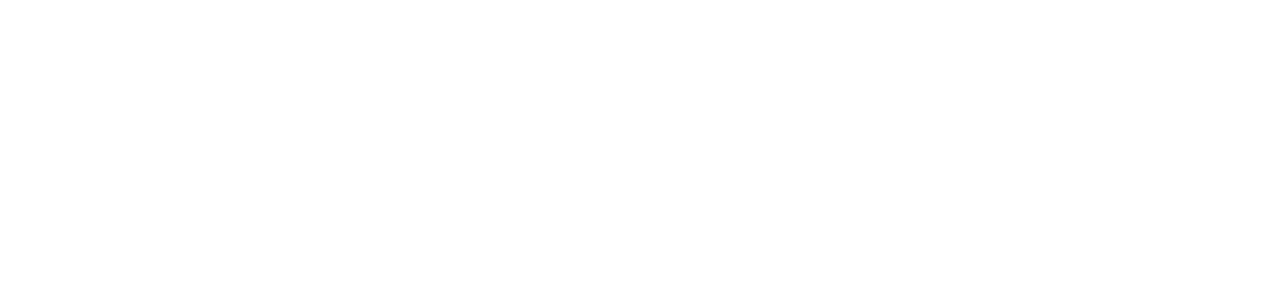
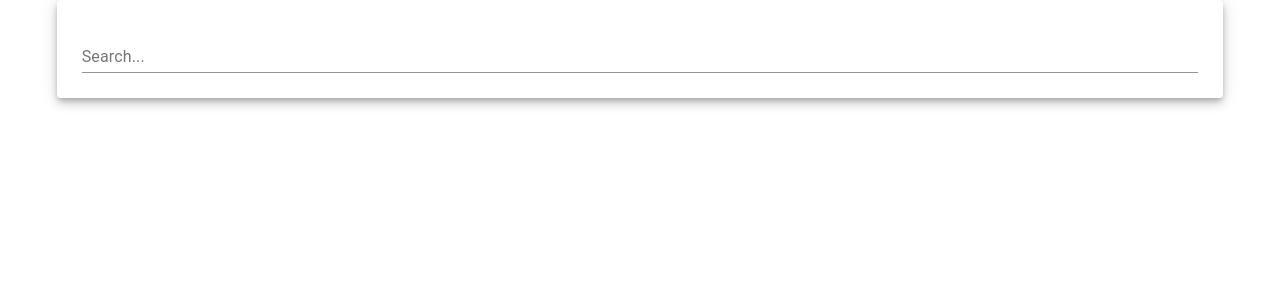
Before and after one commit to efunnuga-bamidele/Video-Sharing, a React (Create React App) app: page / in a window 1280 px wide. Shown: the top 300 px of the page. Built offline with nearby package versions, Linux system fonts and the light colour scheme.

Commit message:
Implement the youtube api call

```diff
--- a/src/App.js
+++ b/src/App.js
@@ -2,13 +2,17 @@
 import youtube from './api/youtube';
 import { Grid } from '@material-ui/core'
 
+//components
+import SearchBar from './components/SearchBar';
+
 function App() {
+
   return (
     <Grid style={{ justifyContent: "center"}} container spacing={10}>
       <Grid item xs = {11}>
         <Grid container spacing={10}>
           <Grid item xs={12}>
-            { /* {SearchBar} */ }
+            <SearchBar onSubmit = {handleSubmit} />
           </Grid>
           <Grid item xs={8}>
             { /* {VideoDetail} */ }
@@ -20,6 +24,18 @@
       </Grid>
     </Grid>
   );
+
+  async function handleSubmit(searchItem){
+    const res = await youtube.get("search", {
+      params: {
+        part: "snippet",
+        maxResults: 5,
+        key: "AIzaSyD9R6SyA5ksl-lOscoxTQ3iAD27K4QE0tI",
+        q: searchItem,
+      }
+    })
+    console.log(res.data.items)
+  }
 }
 
 export default App;
--- a/src/components/SearchBar.jsx
+++ b/src/components/SearchBar.jsx
@@ -1,7 +1,23 @@
-export default function SearchBar(){
+import { useState } from 'react'
+import { Paper, TextField } from '@material-ui/core'
+
+export default function SearchBar({ onSubmit }){
+    const [searchTerm, setSearchTerm] = useState('')
+
+    const handleKeyPress = (e) => {
+        if (e.key === "Enter"){
+            onSubmit(searchTerm)
+        }
+    }
     return(
-        <div className="app">
-            <h1>Search Bar</h1>
-        </div>
+        <Paper elevation={6} style={{ padding: "25px"}}>
+            <TextField
+                fullWidth
+                label = "Search..."
+                value={searchTerm}
+                onChange={(e) => setSearchTerm(e.target.value)}
+                onKeyPress={handleKeyPress}
+            />
+        </Paper>
     )
 }
```
